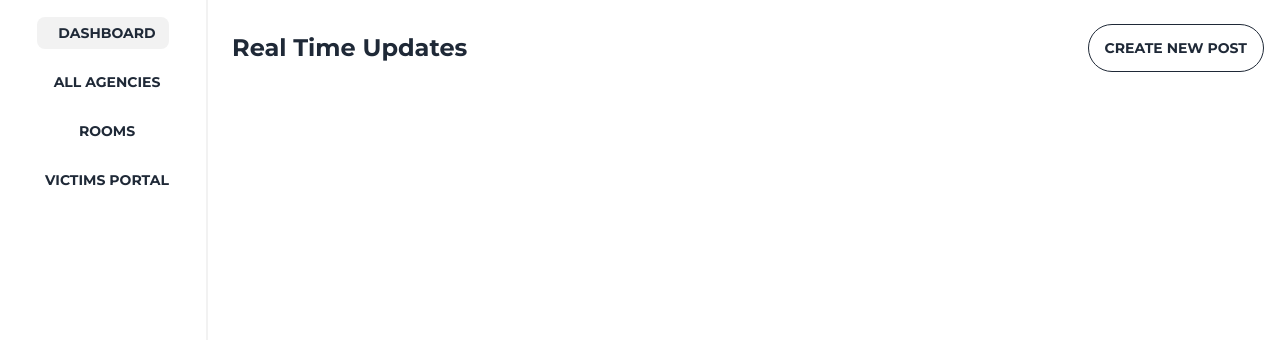
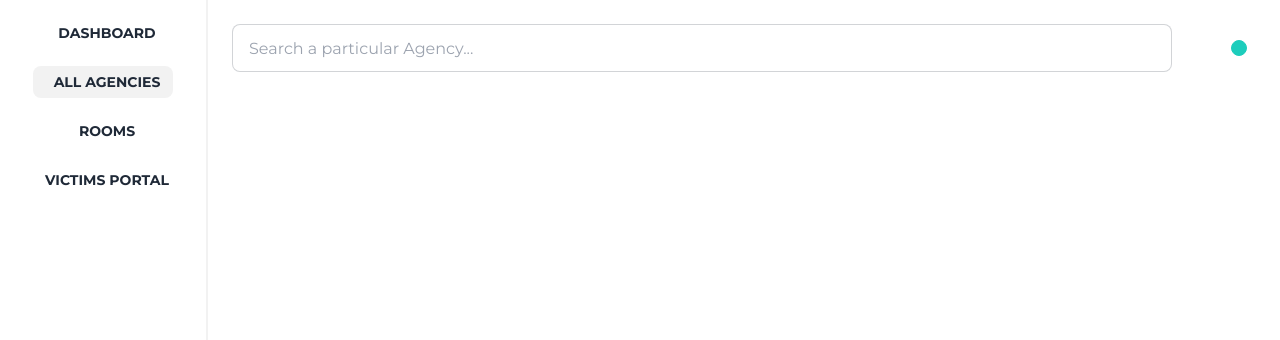
Before and after one commit to RescueRadar/resque-radar, a Django app: template templates/dashboard.html in a window 1280 px wide. Shown: the part 80-420 px from the top of the page. Run offline with Django 4.2, Linux system fonts and the light colour scheme; the template is opened without the code that fills it, so the values that code supplies are empty; some libraries are stand-ins or nearby versions.

Commit message:
UI and Routing Enhacements

```diff
--- a/templates/dashboard.html
+++ b/templates/dashboard.html
@@ -1,15 +1,18 @@
-{% extends 'base.html' %} {% block main %}
+{% extends 'base.html' %}
+{% block main %}
+{% load static %}
+{% comment %} Vertical Navigation {% endcomment %}
     <div
         class="md:h-screen md:w-52 w-full border-r-2 border-base-200 md:fixed flex flex-col justify-between items-center py-4">
         <ul class="md:space-y-4 flex md:flex-col flex-row items-center justify-center">
             <li>
-                <a href="{% url 'dashboard' %}" class="btn btn-ghost bg-base-200 btn-sm">
+                <a href="{% url 'dashboard' %}" class="btn btn-ghost btn-sm">
                     <i class="fa-solid fa-table-columns"></i>
                     Dashboard
                 </a>
             </li>
             <li>
-                <a href="{% url 'all_agencies' %}" class="btn btn-ghost btn-sm">
+                <a href="{% url 'all_agencies' %}" class="btn bg-base-200 btn-ghost btn-sm">
                     <i class="fa-solid fa-book"></i>
                     All Agencies
                 </a>
@@ -24,46 +27,67 @@
                 <a href="{% url 'victims_portal' %}" class="btn btn-ghost btn-sm"><i class="fa-solid fa-tower-broadcast"></i> Victims Portal </a>
             </li>
         </ul>
-
-    </div>
-    <div class="md:w-[calc(100%-13rem)] w-full min-h-[80dvh] md:ml-[13rem] flex flex-col">
-
-        <h1 class="my-6 font-bold text-2xl ml-6 flex justify-between items-center">
-            <span>Real Time Updates</span>
-            <a href="{% url 'post_new' %}" class="btn btn-ghost rounded-full mr-4 btn-outline ">
-                Create New Post
-            </a>
-        </h1>
-        </h1>
-
-
-
-        <div class="px-6 space-y-6 mb-12 ">
-            {% for post in posts %}
-            <div class="border-2 border-base-200 hover:border-base-content/50">
-                <div class="bg-base-200">
-                    <a href={% url 'agencyPage' %}>
-                        <span class="text-2xl hover:text-green-500 font-bold">{{ post.agency.user }}</span>
     </div>
 
-                </a>
+    <div class="md:w-[calc(100%-13rem)] w-full min-h-[80dvh] md:ml-[13rem] flex flex-col">
+	{% comment %} SearchBar {% endcomment %}
+        <div class="w-full flex p-6">
+            <input type="text" class="input input-bordered w-full" placeholder="Search a particular Agency..." />
+            <details class="dropdown ml-4">
+                <summary class="text-xl btn btn-ghost">
+                    <i class="fa-solid fa-bars"></i>
+                </summary>
+                <ul class="p-2 shadow menu dropdown-content z-[1] bg-base-200 rounded-box">
+                    <h4 class="font-bold my-2 text-center">Filter By</h4>
+                    <li><a class="whitespace-nowrap">RO Status</a></li>
+                    <li><a>Region</a></li>
+                </ul>
+            </details>
+            <button class="btn btn-ghost text-xl">
+                <div class="indicator">
+                    <span class="indicator-item badge badge-accent badge-sm"></span>
+                    <i class="fa-solid fa-bell"></i>
+                </div>
+            </button>
+        </div>
+
+        <div class="px-6 space-y-6 mb-12">
+            {% for post in posts %}
+                <div
+                    class="bg-base-200 rounded-xl shadow p-6 hover:shadow-lg border-2 border-base-200 transition duration-300">
                     <a href={% url 'post_detail' post.pk %} class="inline-block w-full">
-                        <div
-                            class="bg-base-200 rounded-xl shadow p-6 hover:shadow-lg hover:bg-base-base-300 hover:border-base-content/50 border-2 border-base-200 hover:cursor-pointer transition duration-300">
                     <div class="flex items-center mb-4">
+
+                        <div class="flex justify-between">
                             <div>
-                                    <h3 class="pr-4 mb-2 text-xl font-bold">{{ post.title }}</h3>
+                                <h3 class="pr-4 text-xl font-bold">{{ post.title }}</h3>
+                                <p
+                                    class="mb-2"
+                                >- {{ post.agency.user }}</p>
                                 <p
                                     class="text-base-content/70 text-sm mr-4"
                                 >
                                     {{ post.content }}
                                 </p>
                             </div>
+                            <div class="flex flex-col justify-between items-end">
+                                <li class="flex items-center">
+                                    <i class="fa-solid fa-spinner mr-2"></i>
+                                    Status
+                                </li>
+                                <li class="flex items-center">
+                                    <i class="fa-solid fa-location-dot mr-2"></i>
+                                    Location
+                                </li>
+                                <li class="flex items-center">
+                                    <i class="fa-solid fa-user-group mr-2"></i>
+                                    Manpower
+                                </li>
+                            </div>
                         </div>
                     </div>
                     </a>
                 </div>
-
             {% endfor %}
         </div>
     </div>
```
Also changed, not shown: templates/post_detail.html (+10 -1 lines). Lines whose indentation alone changed are shown as unchanged.
